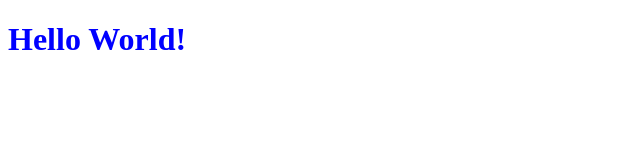
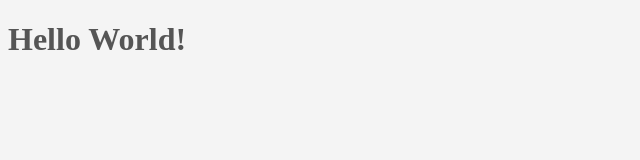
Before and after one commit to suppleye/CSS-Cheat-Sheet, a plain HTML site: page Index.html in a window 1280 px wide. Shown: the whole page, without its empty margins (0-640 px from the left). Drawn offline with Linux system fonts and the light colour scheme.

Commit message:
background color added

```diff
--- /dev/null
+++ b/CSS/Style.css
@@ -0,0 +1,4 @@
+body{
+    background-color: #f4f4f4;
+    color: #555555;
+}
--- a/Index.html
+++ b/Index.html
@@ -5,12 +5,7 @@
     <meta http-equiv="X-UA-Compatible" content="IE=edge">
     <meta name="viewport" content="width=device-width, initial-scale=1.0">
     <title>CSS Cheat Sheet</title>
-    <style type="text/css">
-        h1{
-            color:blue;
-        }
-
-    </style>
+    <link rel="stylesheet" type="text/css" href="css/style.css">
 </head>
 <body>
     <h1>Hello World!</h1>
```
